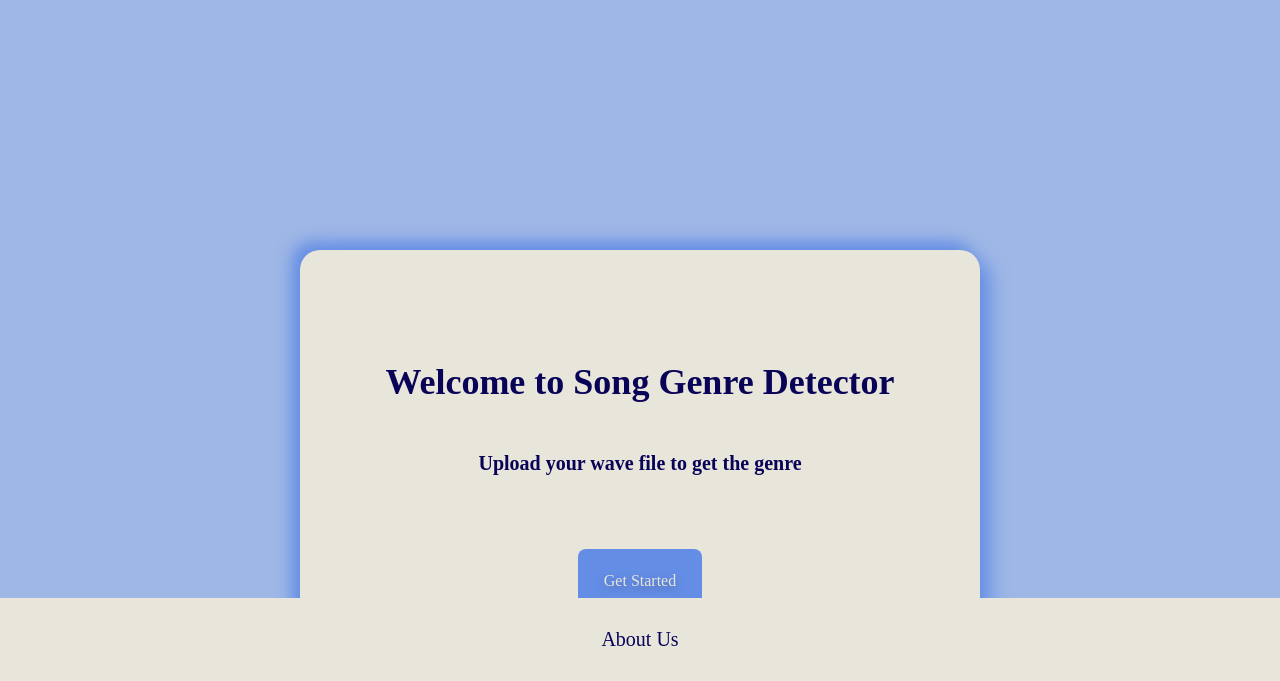
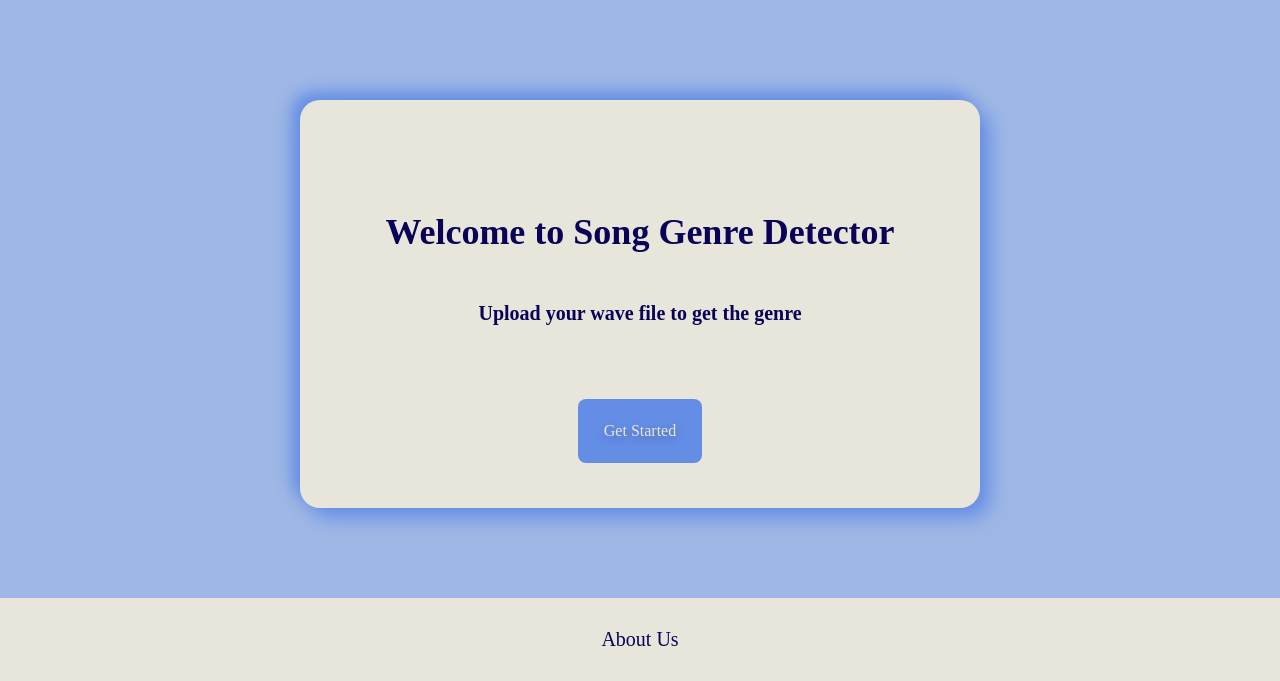
Before and after one commit to Atharv-Verma290/SongGenreRecognition, a Flask app: page / in a window 1280 px wide. Shown: the part 119-800 px from the top of the page. Run offline with Flask 3, Linux system fonts and the light colour scheme.

Commit message:
css change

```diff
--- a/static/style.css
+++ b/static/style.css
@@ -84,7 +84,7 @@ section{
     display: flex;
     flex-direction: column;
     justify-content: center;
-    margin-top: 250px;
+    margin-top: 100px;
     box-shadow: 0.6em 0.6em 1.2em #648de5ff,
                -0.5em -0.5em 1em #648de5ff;
    border-radius: 20px;
```
